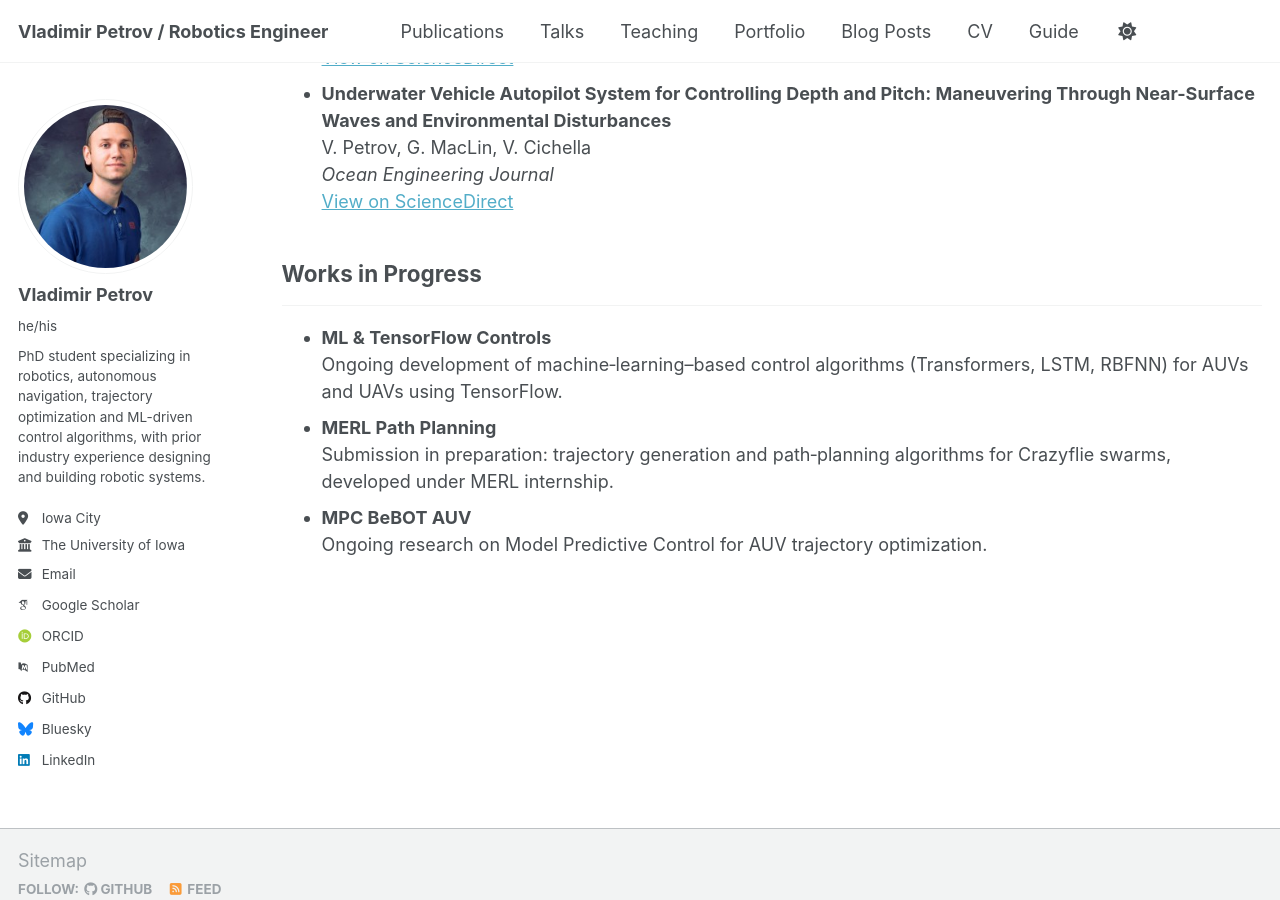
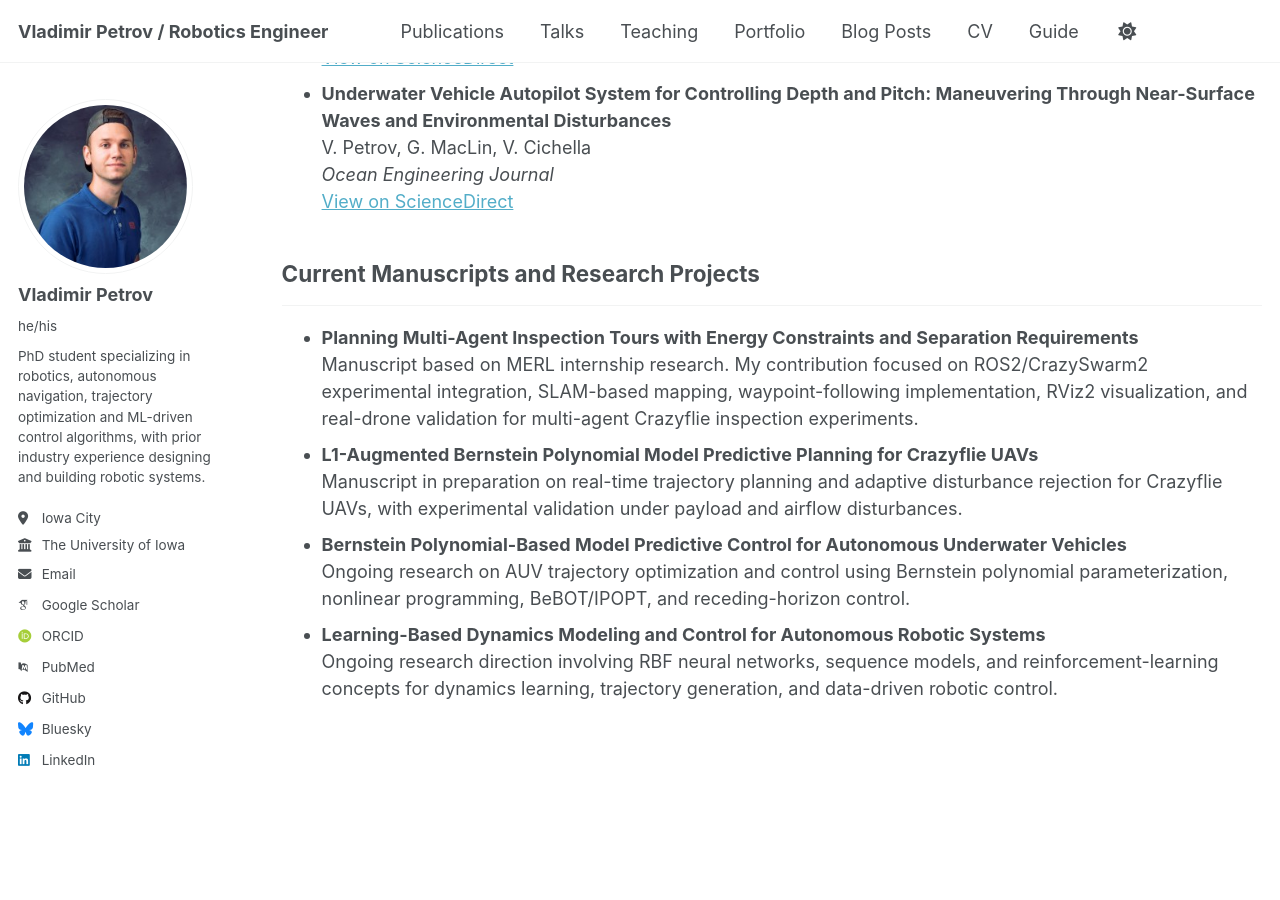
Before and after one commit to wladimirpetrov/wladimirpetrov.github.io, a Jekyll site: the page built from _pages/publications.html, in a window 1280 px wide and 900 px high, scrolled down 341 px. Built offline with Jekyll 4.4.1, drawn with Linux system fonts in a browser that asks for light colours; some web fonts are replaced.

Commit message:
publidcations updated

```diff
--- a/_pages/publications.html
+++ b/_pages/publications.html
@@ -28,19 +28,26 @@ author_profile: true
   </li>
 </ul>
 
-<h2>Works in Progress</h2>
+<h2>Current Manuscripts and Research Projects</h2>
 <hr />
 <ul>
   <li>
-    <strong>ML & TensorFlow Controls</strong><br />
-    Ongoing development of machine‐learning–based control algorithms (Transformers, LSTM, RBFNN) for AUVs and UAVs using TensorFlow.
+    <strong>Planning Multi-Agent Inspection Tours with Energy Constraints and Separation Requirements</strong><br />
+    Manuscript based on MERL internship research. My contribution focused on ROS2/CrazySwarm2 experimental integration, SLAM-based mapping, waypoint-following implementation, RViz2 visualization, and real-drone validation for multi-agent Crazyflie inspection experiments.
   </li>
+
   <li>
-    <strong>MERL Path Planning</strong><br />
-    Submission in preparation: trajectory generation and path‐planning algorithms for Crazyflie swarms, developed under MERL internship.
+    <strong>L1-Augmented Bernstein Polynomial Model Predictive Planning for Crazyflie UAVs</strong><br />
+    Manuscript in preparation on real-time trajectory planning and adaptive disturbance rejection for Crazyflie UAVs, with experimental validation under payload and airflow disturbances.
   </li>
+
   <li>
-    <strong>MPC BeBOT AUV</strong><br />
-    Ongoing research on Model Predictive Control for AUV trajectory optimization.
+    <strong>Bernstein Polynomial-Based Model Predictive Control for Autonomous Underwater Vehicles</strong><br />
+    Ongoing research on AUV trajectory optimization and control using Bernstein polynomial parameterization, nonlinear programming, BeBOT/IPOPT, and receding-horizon control.
+  </li>
+
+  <li>
+    <strong>Learning-Based Dynamics Modeling and Control for Autonomous Robotic Systems</strong><br />
+    Ongoing research direction involving RBF neural networks, sequence models, and reinforcement-learning concepts for dynamics learning, trajectory generation, and data-driven robotic control.
   </li>
 </ul>
```
